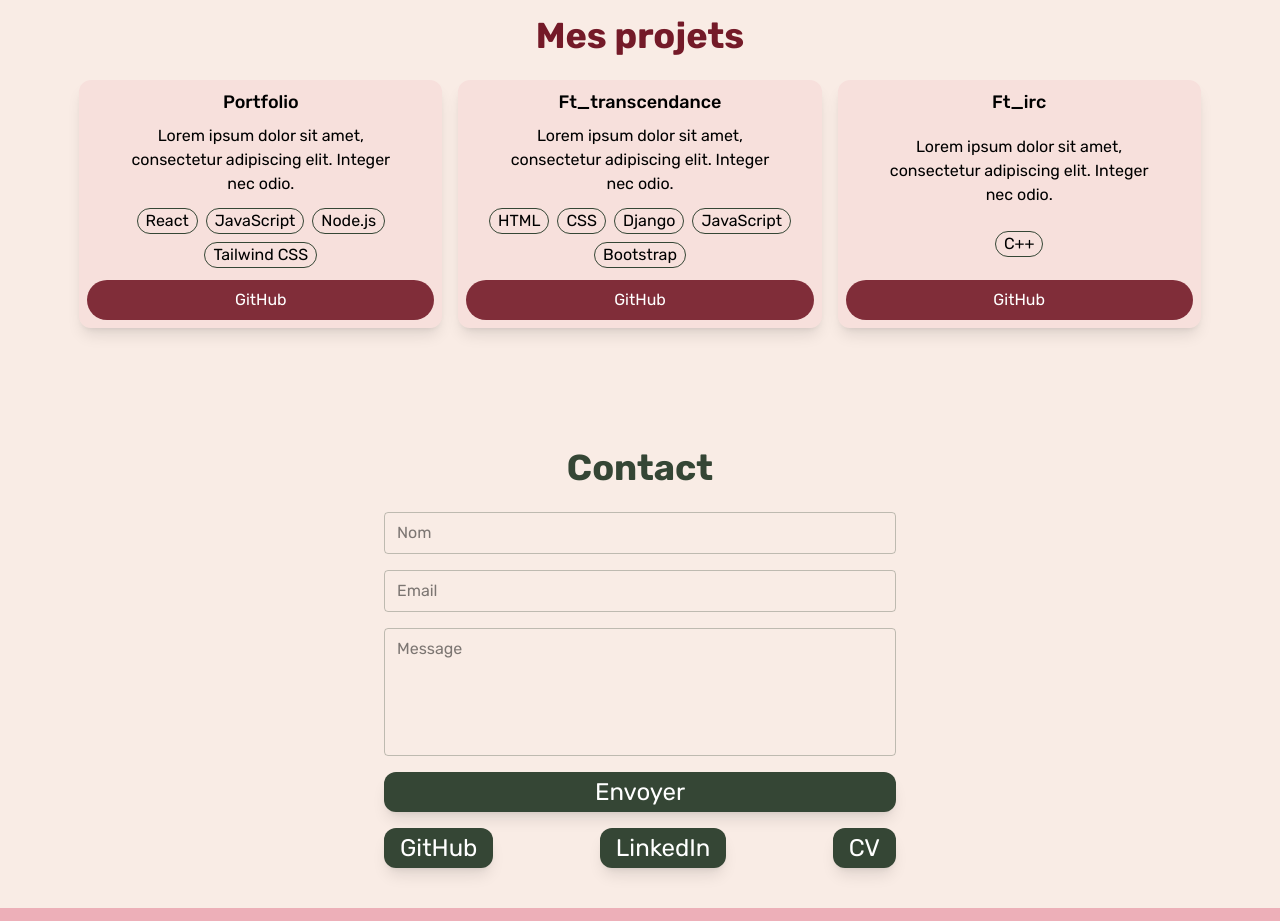
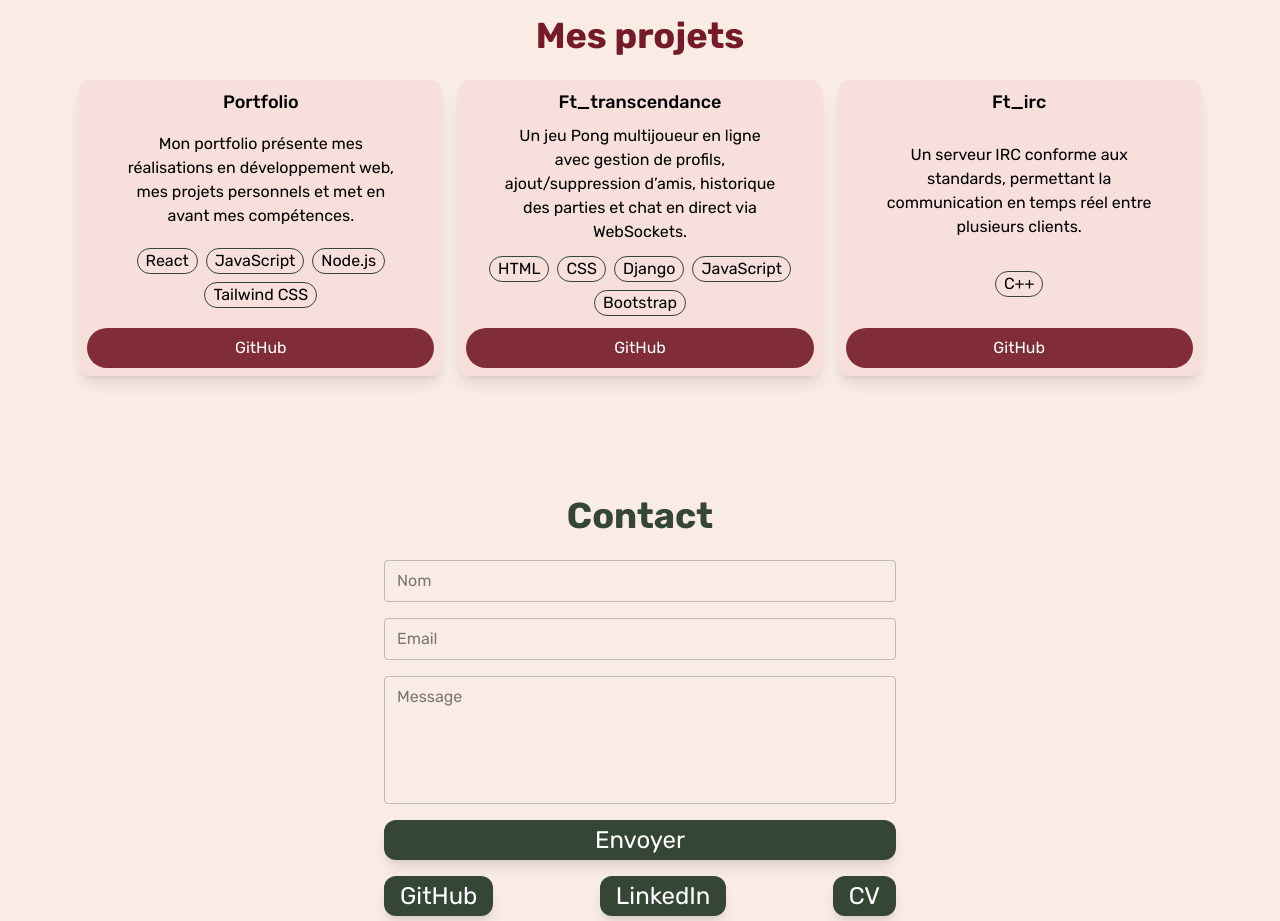
Before and after one commit to slbilona/Portfolio, a React (Vite) app in the folder front/: page / in a window 1280 px wide. Shown: the part 1160-2081 px from the top of the page. Built offline with nearby package versions, Linux system fonts and the light colour scheme.

Commit message:
update projets

```diff
--- a/front/pages/Projets.jsx
+++ b/front/pages/Projets.jsx
@@ -3,9 +3,9 @@ import ProjetsCard from "../components/ProjetsCards"
 
 function Projets() {
     const projets = [
-        {id:1, titre:"Portfolio", description:"Lorem ipsum dolor sit amet, consectetur adipiscing elit. Integer nec odio.", github:"https://github.com/slbilona/Portfolio", skills:["React", "JavaScript", "Node.js", "Tailwind CSS"]},
-        {id:2, titre:"Ft_transcendance", description:"Lorem ipsum dolor sit amet, consectetur adipiscing elit. Integer nec odio.", github:"https://github.com/slbilona/ft_transcendance_3.0", skills:["HTML", "CSS", "Django", "JavaScript", "Bootstrap"]},
-        {id:3, titre:"Ft_irc", description:"Lorem ipsum dolor sit amet, consectetur adipiscing elit. Integer nec odio.", github:"https://github.com/slbilona/ft_transcendance_3.0", skills:["C++"]},
+        {id:1, titre:"Portfolio", description:"Mon portfolio présente mes réalisations en développement web, mes projets personnels et met en avant mes compétences.", github:"https://github.com/slbilona/Portfolio", skills:["React", "JavaScript", "Node.js", "Tailwind CSS"]},
+        {id:2, titre:"Ft_transcendance", description:"Un jeu Pong multijoueur en ligne avec gestion de profils, ajout/suppression d’amis, historique des parties et chat en direct via WebSockets.", github:"https://github.com/slbilona/ft_transcendance", skills:["HTML", "CSS", "Django", "JavaScript", "Bootstrap"]},
+        {id:3, titre:"Ft_irc", description:"Un serveur IRC conforme aux standards, permettant la communication en temps réel entre plusieurs clients.", github:"https://github.com/slbilona/ft_irc", skills:["C++"]},
     ]
 
     return (
```
